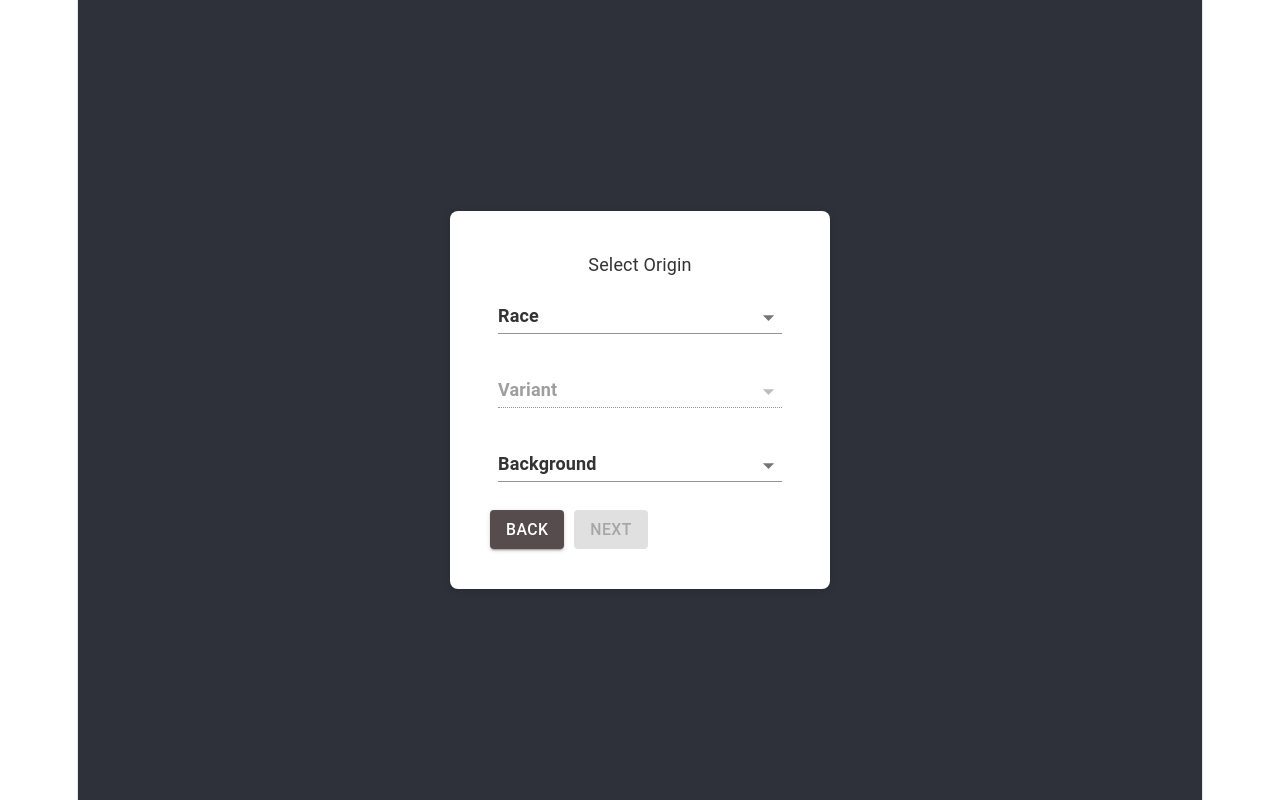
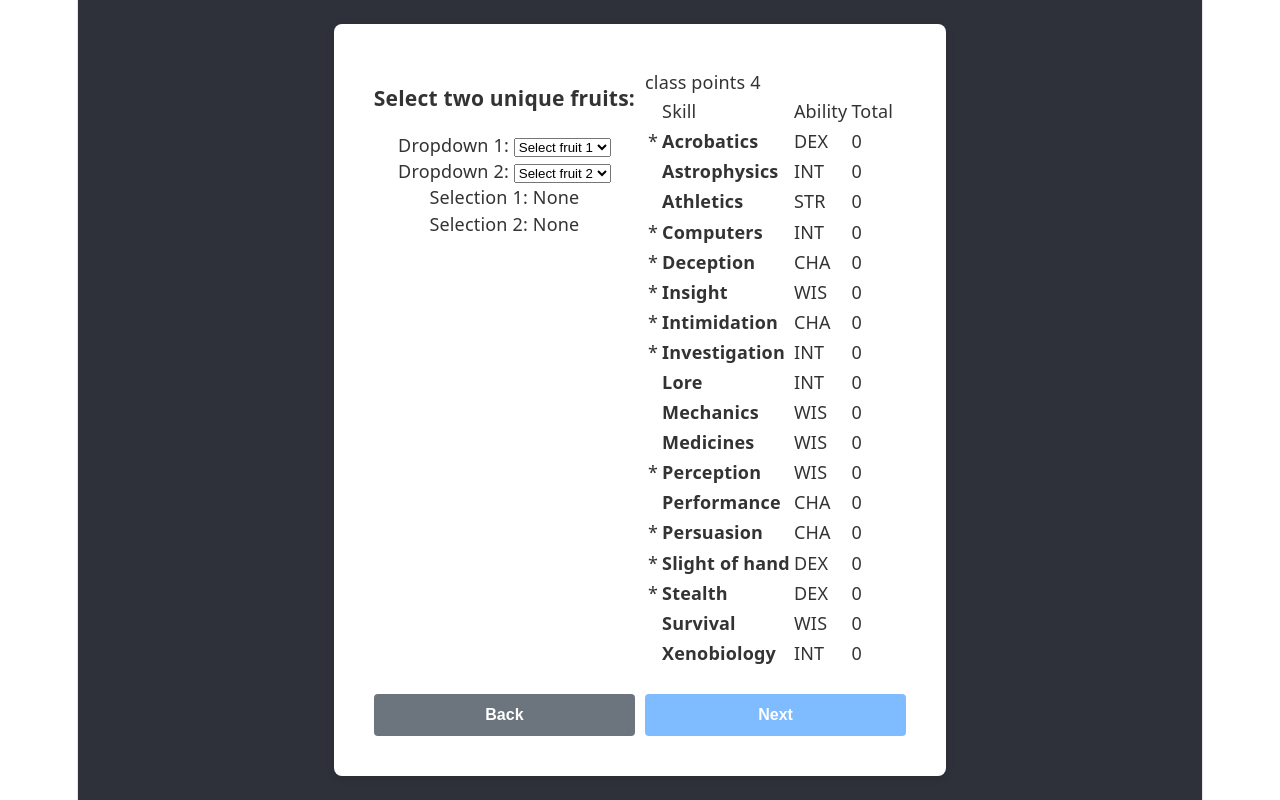
Before and after one commit to Johnathon-M-Begg/PhantasyStar_TTRPG_tool, a React (Vite) app: page /create in a window 1280 px wide. Built offline with nearby package versions, Linux system fonts and the light colour scheme.

Commit message:
feature/1 adding mutuallyExclusiveDropDown

```diff
--- a/src/components/CharacterCreation/CreateCharacter.jsx
+++ b/src/components/CharacterCreation/CreateCharacter.jsx
@@ -5,12 +5,13 @@ import ProfessionSelect from "./ProfessionSelect.jsx";
 import SkillSelect from "./SkillSelect.jsx";
 import {Box} from "@mui/material";
 import AbilityAssign from "./AbilityAssign.jsx";
+import {VariantEnum} from "../../DataObjects/enums/VariantEnum.tsx";
 
 function CreateCharacter() {
-    const [selectedProfession, setSelectedProfession] = useState('')
+    const [selectedProfession, setSelectedProfession] = useState('Operative')
     const [selectedOrigin, setSelectedOrigin] = useState({
         race: null,
-        variant: null,
+        variant: VariantEnum.Default,
         background: null,
     })
     const [step, setStep] = useState(1)
@@ -26,7 +27,7 @@ function CreateCharacter() {
     return (
         <div className="container">
             <Box className="white-box">
-                {step === 1 && (
+                {step === 4 && (
                     <OriginSelect
                         selectedOrigin={selectedOrigin}
                         setSelectedOrigin={setSelectedOrigin}
@@ -48,7 +49,7 @@ function CreateCharacter() {
                         setStep={setStep}
                     />
                 )}
-                {step === 4 && (
+                {step === 1 && (
                     <SkillSelect
                     selectedProfession={selectedProfession}
                     selectedOrigin={selectedOrigin}
--- a/src/components/CharacterCreation/SkillSelect.jsx
+++ b/src/components/CharacterCreation/SkillSelect.jsx
@@ -2,8 +2,9 @@ import {SkillEnum} from "../../DataObjects/enums/SkillEnum.tsx";
 import {AbilitiesEnum} from "../../DataObjects/enums/AbilitiesEnum.tsx";
 import {BackgroundService} from "../../services/BackgroundService.tsx";
 import {ProfessionService} from "../../services/ProfessionService.tsx";
-import {Checkbox, FormControlLabel, FormGroup} from "@mui/material";
+import {Box, Checkbox, FormControlLabel, FormGroup, Select, Stack} from "@mui/material";
 import {useState} from "react";
+import MutuallyExclusiveDropdowns from "../MutuallyExclusiveDropdowns.jsx";
 
 function SkillSelect({
      selectedProfession,
@@ -49,15 +50,6 @@ function SkillSelect({
             value += 2
         }
         let isClassSkill = professionSkills.includes(skill.name)
-        let [isTrained, setIsTrained] = useState(false)
-        const handleChange = (event) => {
-            // Update the state with the new checked value
-            setIsTrained(event.target.checked);
-        };
-
-        if(isTrained){
-            value += 2
-        }
         return (
             <tr>
                 <td>{isClassSkill? (<>*</>) : (<></>)}</td>
@@ -66,20 +58,14 @@ function SkillSelect({
                 </td>
                 <td>{skill.attribute.slice(0,3).toUpperCase()}</td>
                 <td>{value}</td>
-                <td>{isClassSkill? (
-                    <Checkbox
-                        checked={isTrained}
-                        onChange={handleChange}
-                    />
-                ): (<></>)}</td>
             </tr>
         )
     }
 
-    return(
+    function SkillDetailContainer() {
+        return (
             <div className="skill-container">
                 <div>class points {professionPoints}</div>
-            {checkedItems.length}
                 <table className="skill-table">
                     <thead>
                     <tr>
@@ -87,7 +73,6 @@ function SkillSelect({
                         <td>Skill</td>
                         <td>Ability</td>
                         <td>Total</td>
-                    <td></td>
                     </tr>
                     </thead>
                     <tbody>
@@ -96,13 +81,40 @@ function SkillSelect({
                     ))}
                     </tbody>
                 </table>
+
+            </div>
+        )
+    }
+
+    function SkillChoices() {
+        const [selectedOptions, setSelectedOptions] = useState([])
+        const [selectOne, setSelectOne] = useState(null)
+
+        const handleChange = (selected, actionMeta) => {
+
+        }
+
+
+        return (
+            <Box>
+                <MutuallyExclusiveDropdowns/>
+            </Box>
+        )
+    }
+
+    return(
+        <Stack direction={"column"}>
+            <Stack direction={"row"}>
+                <SkillChoices/>
+                <SkillDetailContainer className="white-box" />
+            </Stack>
             <div className="button-group">
                 <button className="btn btn-secondary" onClick={() => setStep(3)}>Back</button>
                 <button className="btn btn-primary"  onClick={() => setStep(4)}
                         disabled={true}
                 >Next</button>
             </div>
-        </div>
+        </Stack>
     )
 
 }
--- /dev/null
+++ b/src/components/MutuallyExclusiveDropdowns.jsx
@@ -0,0 +1,76 @@
+import React, { useState } from 'react';
+
+const availableOptions = [
+    { value: 'apple', label: 'Apple' },
+    { value: 'banana', label: 'Banana' },
+    { value: 'orange', label: 'Orange' },
+    { value: 'grape', label: 'Grape' },
+];
+
+function MutuallyExclusiveDropdowns() {
+    // State to store the selected value for each dropdown
+    const [selection1, setSelection1] = useState('');
+    const [selection2, setSelection2] = useState('');
+
+    // Function to filter options for a specific dropdown
+    const filterOptions = (currentSelection, otherSelection) => {
+        return availableOptions.filter(option =>
+            // Include all options except the one selected in the *other* dropdown
+            option.value !== otherSelection
+        );
+    };
+
+    // Filtered options for each dropdown
+    const options1 = filterOptions(selection1, selection2);
+    const options2 = filterOptions(selection2, selection1);
+
+    // Handle change for the first dropdown
+    const handleChange1 = (event) => {
+        setSelection1(event.target.value);
+    };
+
+    // Handle change for the second dropdown
+    const handleChange2 = (event) => {
+        setSelection2(event.target.value);
+    };
+
+    // Reusable Dropdown component
+    const Dropdown = ({ value, onChange, options, placeholder }) => (
+        <select value={value} onChange={onChange}>
+            <option value="">{placeholder}</option>
+            {options.map((option) => (
+                <option key={option.value} value={option.value}>
+                    {option.label}
+                </option>
+            ))}
+        </select>
+    );
+
+    return (
+        <div>
+            <h3>Select two unique fruits:</h3>
+            <div>
+                <label>Dropdown 1: </label>
+                <Dropdown
+                    value={selection1}
+                    onChange={handleChange1}
+                    options={options1}
+                    placeholder="Select fruit 1"
+                />
+            </div>
+            <div>
+                <label>Dropdown 2: </label>
+                <Dropdown
+                    value={selection2}
+                    onChange={handleChange2}
+                    options={options2}
+                    placeholder="Select fruit 2"
+                />
+            </div>
+            <p>Selection 1: {selection1 || 'None'}</p>
+            <p>Selection 2: {selection2 || 'None'}</p>
+        </div>
+    );
+}
+
+export default MutuallyExclusiveDropdowns;
```
Lines whose indentation alone changed are shown as unchanged.
